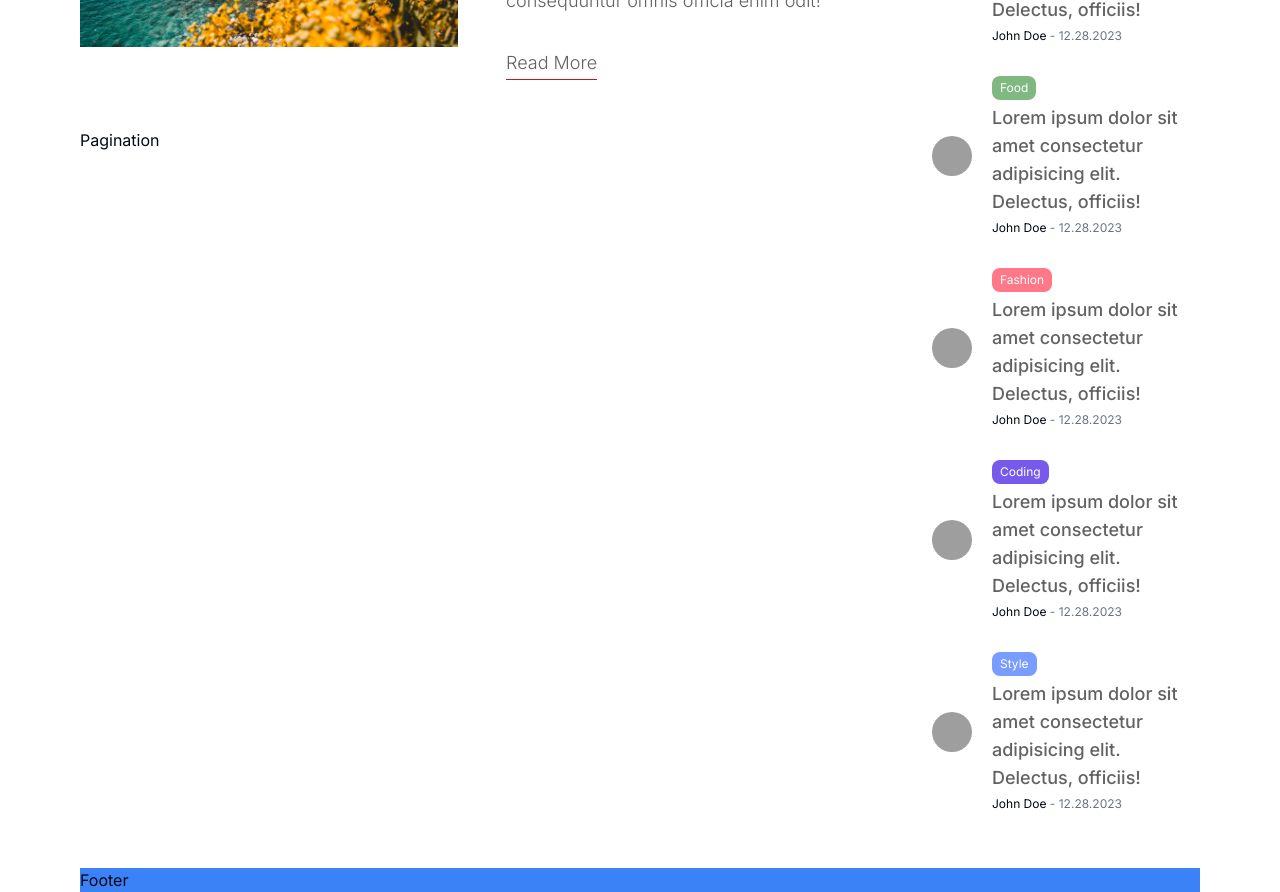
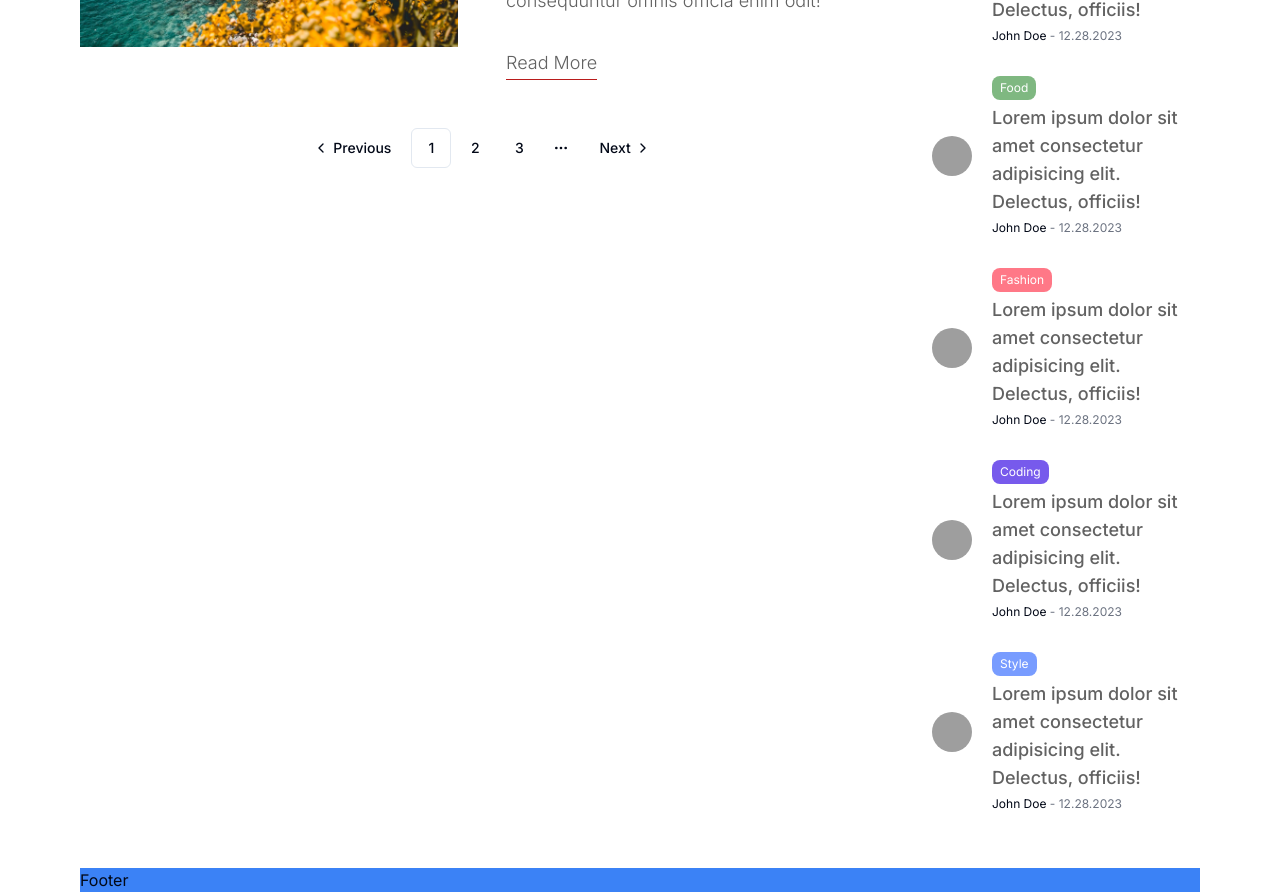
Before and after one commit to iitzrohan/BlogHub, a Next.js app: page / in a window 1280 px wide. Shown: the part 3020-3912 px from the top of the page. Built offline with nearby package versions, Linux system fonts and the light colour scheme; grey boxes are pictures that could not be loaded.

Commit message:
Add pagination

```diff
--- a/components/CardList.tsx
+++ b/components/CardList.tsx
@@ -1,6 +1,14 @@
 import React from "react";
-import Pagination from "./Pagination";
 import Card from "./Card";
+import {
+  Pagination,
+  PaginationContent,
+  PaginationEllipsis,
+  PaginationItem,
+  PaginationLink,
+  PaginationNext,
+  PaginationPrevious,
+} from "@/components/ui/pagination";
 
 const CardList = () => {
   return (
@@ -18,7 +26,18 @@
           <Card />
         </div>
       </div>
-      <Pagination />
+      <Pagination>
+        <PaginationContent>
+          <PaginationPrevious href="/" />
+          <PaginationLink href="/" isActive>
+            1
+          </PaginationLink>
+          <PaginationLink href="/">2</PaginationLink>
+          <PaginationLink href="/">3</PaginationLink>
+          <PaginationEllipsis />
+          <PaginationNext href="/" />
+        </PaginationContent>
+      </Pagination>
     </div>
   );
 };
--- a/components/Pagination.tsx
+++ /dev/null
@@ -1,7 +0,0 @@
-import React from "react";
-
-const Pagination = () => {
-  return <div>Pagination</div>;
-};
-
-export default Pagination;
--- /dev/null
+++ b/components/ui/pagination.tsx
@@ -0,0 +1,116 @@
+import * as React from "react"
+import { ChevronLeft, ChevronRight, MoreHorizontal } from "lucide-react"
+
+import { cn } from "@/lib/utils"
+import { ButtonProps, buttonVariants } from "@/components/ui/button"
+
+const Pagination = ({ className, ...props }: React.ComponentProps<"nav">) => (
+  <nav
+    role="navigation"
+    aria-label="pagination"
+    className={cn("mx-auto flex w-full justify-center", className)}
+    {...props}
+  />
+)
+
+const PaginationContent = React.forwardRef<
+  HTMLUListElement,
+  React.ComponentProps<"ul">
+>(({ className, ...props }, ref) => (
+  <ul
+    ref={ref}
+    className={cn("flex flex-row items-center gap-1", className)}
+    {...props}
+  />
+))
+PaginationContent.displayName = "PaginationContent"
+
+const PaginationItem = React.forwardRef<
+  HTMLLIElement,
+  React.ComponentProps<"li">
+>(({ className, ...props }, ref) => (
+  <li ref={ref} className={cn("", className)} {...props} />
+))
+PaginationItem.displayName = "PaginationItem"
+
+type PaginationLinkProps = {
+  isActive?: boolean
+} & Pick<ButtonProps, "size"> &
+  React.ComponentProps<"a">
+
+const PaginationLink = ({
+  className,
+  isActive,
+  size = "icon",
+  ...props
+}: PaginationLinkProps) => (
+  <PaginationItem>
+    <a
+      aria-current={isActive ? "page" : undefined}
+      className={cn(
+        buttonVariants({
+          variant: isActive ? "outline" : "ghost",
+          size,
+        }),
+        className
+      )}
+      {...props}
+    />
+  </PaginationItem>
+)
+PaginationLink.displayName = "PaginationLink"
+
+const PaginationPrevious = ({
+  className,
+  ...props
+}: React.ComponentProps<typeof PaginationLink>) => (
+  <PaginationLink
+    aria-label="Go to previous page"
+    size="default"
+    className={cn("gap-1 pl-2.5", className)}
+    {...props}
+  >
+    <ChevronLeft className="h-4 w-4" />
+    <span>Previous</span>
+  </PaginationLink>
+)
+PaginationPrevious.displayName = "PaginationPrevious"
+
+const PaginationNext = ({
+  className,
+  ...props
+}: React.ComponentProps<typeof PaginationLink>) => (
+  <PaginationLink
+    aria-label="Go to next page"
+    size="default"
+    className={cn("gap-1 pr-2.5", className)}
+    {...props}
+  >
+    <span>Next</span>
+    <ChevronRight className="h-4 w-4" />
+  </PaginationLink>
+)
+
+const PaginationEllipsis = ({
+  className,
+  ...props
+}: React.ComponentProps<"span">) => (
+  <span
+    aria-hidden
+    className={cn("flex h-9 w-9 items-center justify-center", className)}
+    {...props}
+  >
+    <MoreHorizontal className="h-4 w-4" />
+    <span className="sr-only">More pages</span>
+  </span>
+)
+
+export {
+  Pagination,
+  PaginationContent,
+  PaginationEllipsis,
+  PaginationItem,
+  PaginationLink,
+  PaginationNext,
+  PaginationPrevious,
+}
```
